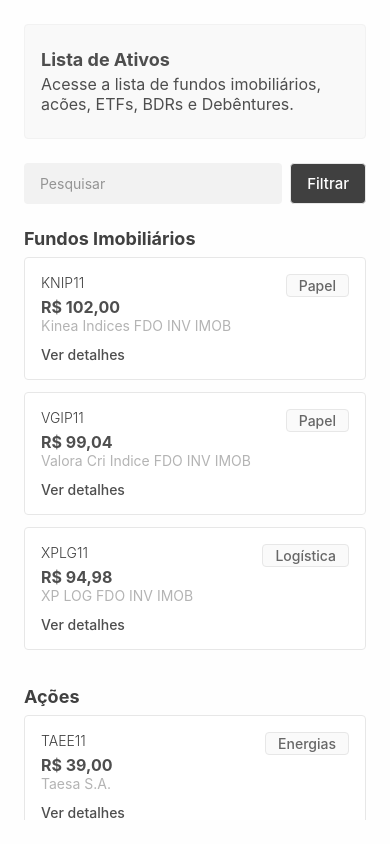
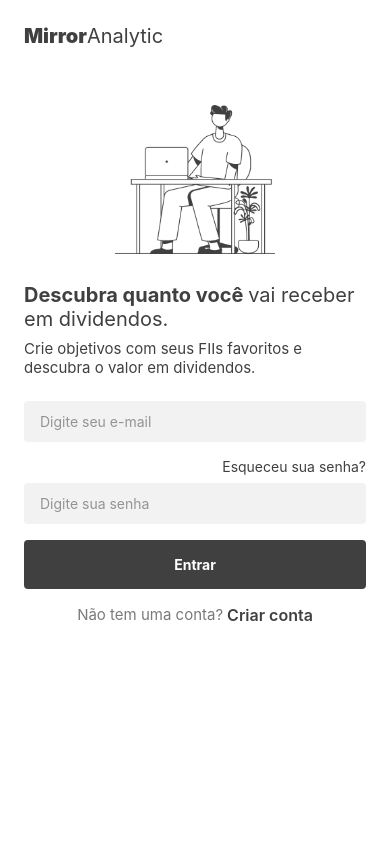
Before and after one commit to Phixelz/mirror, a React Native app: screen / in a window 390 px wide. Built offline with nearby package versions, Linux system fonts and the light colour scheme; some icons are missing.

Commit message:
pages update

```diff
--- a/App.tsx
+++ b/App.tsx
@@ -5,7 +5,7 @@ import { List } from "./src/pages/List";
 import { CreateGoal } from "./src/pages/CreateGoal";
 
 export function App() {
-  return <List/>
+  return <SignIn/>
 }
 
 export default App;
--- a/src/pages/List.tsx
+++ b/src/pages/List.tsx
@@ -7,16 +7,24 @@ import {
   TextInput,
   TouchableOpacity,
 } from 'react-native';
+import {ArrowLeft, ChevronRight} from 'react-native-feather';
 import {Ticker} from '../components/Ticker';
 
 export function List() {
   return (
     <View style={styles.container}>
+      <ArrowLeft
+        style={styles.icon}
+        stroke="#404040"
+        fill="#fff"
+        width={24}
+        height={24}
+      />
       <View style={styles.info}>
         <Text
           style={{
             marginBottom: 4,
-            fontSize: 18,
+            fontSize: 16,
             color: '#4E4E4E',
             fontWeight: '700',
           }}>
@@ -25,7 +33,7 @@ export function List() {
 
         <Text
           style={{
-            fontSize: 16,
+            fontSize: 14,
             fontWeight: '400',
             color: '#4E4E4E',
           }}>
@@ -53,11 +61,9 @@ export function List() {
               paddingHorizontal: 16,
               justifyContent: 'center',
               borderRadius: 4,
-              borderWidth: 1,
-              borderColor: '#E7E7E7',
               backgroundColor: '#404040',
             }}>
-            <Text style={{fontSize: 15, fontWeight: '500', color: '#FFF'}}>
+            <Text style={{fontSize: 14, fontWeight: '500', color: '#FFF'}}>
               Filtrar
             </Text>
           </TouchableOpacity>
@@ -65,12 +71,11 @@ export function List() {
       </View>
 
       <ScrollView showsVerticalScrollIndicator={false}>
-        <Text
-          style={styles.sectiontitle}>
-          Fundos Imobiliários
-        </Text>
-
-        <View style={{marginBottom: 24}}>
+        <View style={{flexDirection: 'row', justifyContent: 'space-between'}}>
+          <Text style={styles.sectiontitle}>Fundos Imobiliários</Text>
+          <ChevronRight stroke="#404040" fill="#fff" width={24} height={24} />
+        </View>
+        <View style={{marginBottom: 16}}>
           <Ticker
             tickertitle="KNIP11"
             tag="Papel"
@@ -96,8 +101,12 @@ export function List() {
           />
         </View>
 
+        <View style={{flexDirection: 'row', justifyContent: 'space-between'}}>
           <Text style={styles.sectiontitle}>Ações</Text>
+          <ChevronRight stroke="#404040" fill="#fff" width={24} height={24} />
+        </View>
 
+        <View style={{marginBottom: 16}}>
           <Ticker
             tickertitle="TAEE11"
             tag="Energias"
@@ -121,6 +130,53 @@ export function List() {
             tickervar="BB Seguridade"
             viewmore="Ver detalhes"
           />
+        </View>
+
+        <View style={{flexDirection: 'row', justifyContent: 'space-between'}}>
+          <Text style={styles.sectiontitle}>BDRs</Text>
+          <ChevronRight stroke="#404040" fill="#fff" width={24} height={24} />
+        </View>
+
+        <View style={{marginBottom: 16}}>
+          <Ticker
+            tickertitle="APPL34"
+            tag="BDR"
+            tickervalue="R$ 73,81"
+            tickervar="Apple"
+            viewmore="Ver detalhes"
+          />
+
+          <Ticker
+            tickertitle="GOGL34"
+            tag="BDR"
+            tickervalue="R$ 17,92"
+            tickervar="Alphabet"
+            viewmore="Ver detalhes"
+          />
+        </View>
+
+        <View style={{flexDirection: 'row', justifyContent: 'space-between'}}>
+          <Text style={styles.sectiontitle}>ETFs</Text>
+          <ChevronRight stroke="#404040" fill="#fff" width={24} height={24} />
+        </View>
+
+        <View style={{marginBottom: 16}}>
+          <Ticker
+            tickertitle="BOVA11"
+            tag="ETF"
+            tickervalue="R$ 97,35"
+            tickervar="Ishares Ibovespa Fundo de Indice"
+            viewmore="Ver detalhes"
+          />
+
+          <Ticker
+            tickertitle="IVVB11"
+            tag="ETF"
+            tickervalue="R$ 223,70"
+            tickervar="iShares S&P 500"
+            viewmore="Ver detalhes"
+          />
+        </View>
       </ScrollView>
     </View>
   );
@@ -139,7 +195,7 @@ const styles = StyleSheet.create({
     borderRadius: 4,
     paddingVertical: 12,
     paddingHorizontal: 16,
-    marginHorizontal: 8,
+    marginHorizontal: 12,
     marginLeft: 0,
   },
   info: {
@@ -153,8 +209,11 @@ const styles = StyleSheet.create({
   },
   sectiontitle: {
     marginBottom: 8,
-    fontSize: 18,
+    fontSize: 16,
     fontWeight: '700',
     color: '#404040',
   },
+  icon: {
+    marginBottom: 16,
+  },
 });
--- a/src/pages/SignIn.tsx
+++ b/src/pages/SignIn.tsx
@@ -21,8 +21,8 @@ export function SignIn() {
       <View style={styles.wrapper}>
         <Image
           style={{
-            width: 180,
-            height: 180,
+            width: 160,
+            height: 160,
             alignSelf: 'center',
             marginBottom: 24,
           }}
@@ -31,13 +31,19 @@ export function SignIn() {
         />
 
         <View>
-          <Text style={{marginBottom: 8, fontSize: 22, fontWeight: '700', color: '#404040'}}>
+          <Text
+            style={{
+              marginBottom: 8,
+              fontSize: 20,
+              fontWeight: '700',
+              color: '#404040',
+            }}>
             Descubra quanto você{' '}
-            <Text style={{fontWeight: '400',}}>vai receber em dividendos.</Text>
+            <Text style={{fontWeight: '400'}}>vai receber em dividendos.</Text>
           </Text>
           <Text
             style={{
-              fontSize: 16,
+              fontSize: 15,
               fontWeight: '400',
               color: '#404040',
               marginBottom: 24,
@@ -100,7 +106,7 @@ const styles = StyleSheet.create({
     color: '#404040',
   },
   wrapper: {
-    marginVertical: '10%',
+    marginVertical: '15%',
   },
   input: {
     backgroundColor: '#F2F2F2',
@@ -110,7 +116,7 @@ const styles = StyleSheet.create({
     paddingHorizontal: 16,
   },
   textbutton: {
-    fontSize: 15,
+    fontSize: 14,
     fontWeight: '700',
     color: '#FFF',
   },
@@ -119,14 +125,14 @@ const styles = StyleSheet.create({
     flexDirection: 'row',
   },
   emailforgot: {
+    fontSize: 14,
     alignSelf: 'flex-end',
-    fontSize: 15,
     fontWeight: '400',
     color: '#404040',
     marginBottom: 8,
   },
   newaccount: {
-    fontSize: 16,
+    fontSize: 15,
     fontWeight: '400',
     color: '#7A7A7A',
     marginVertical: 16,
```
Also changed, not shown: src/pages/Home.tsx (+35 -10 lines). Lines whose indentation alone changed are shown as unchanged.
